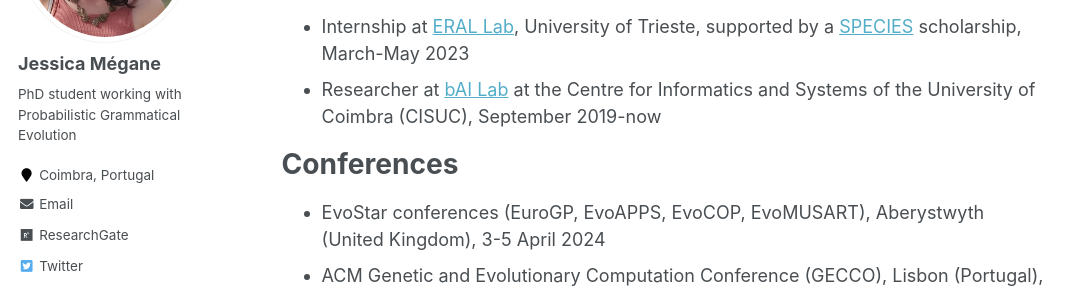
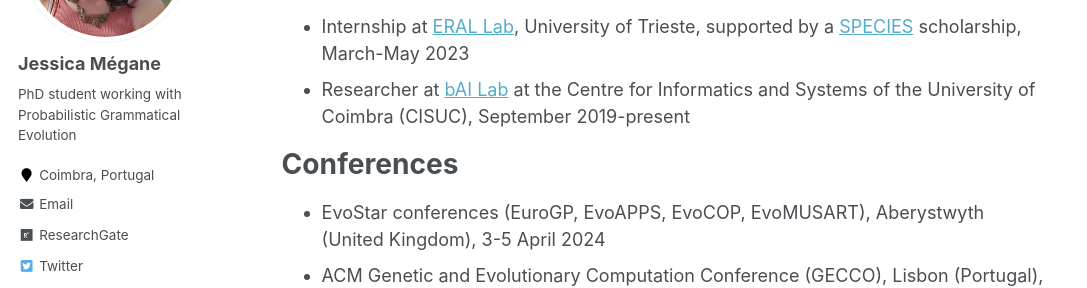
Before and after one commit to jessicamegane/jessicamegane.github.io, a Jekyll site: the page built from _pages/about.md, in a window 1280 px wide and 900 px high, scrolled down 504 px. Shown: the part 181-469 px from the top of the window, without its empty margins (0-1087 px from the left). Built offline with Jekyll 4.4.1, drawn with Linux system fonts in a browser that asks for light colours; some web fonts are replaced.

Commit message:
minor fix

```diff
--- a/_pages/about.md
+++ b/_pages/about.md
@@ -22,7 +22,7 @@ Education
 Research
 ======
 * Internship at [ERAL Lab](https://erallab.inginf.units.it/), University of Trieste, supported by a [SPECIES](https://species-society.org/) scholarship, March-May 2023
-* Researcher at [bAI Lab](https://www.cisuc.uc.pt/en/ECOS) at the Centre for Informatics and Systems of the University of Coimbra (CISUC), September 2019-now
+* Researcher at [bAI Lab](https://www.cisuc.uc.pt/en/ECOS) at the Centre for Informatics and Systems of the University of Coimbra (CISUC), September 2019-present
 
 Conferences
 ======
```
